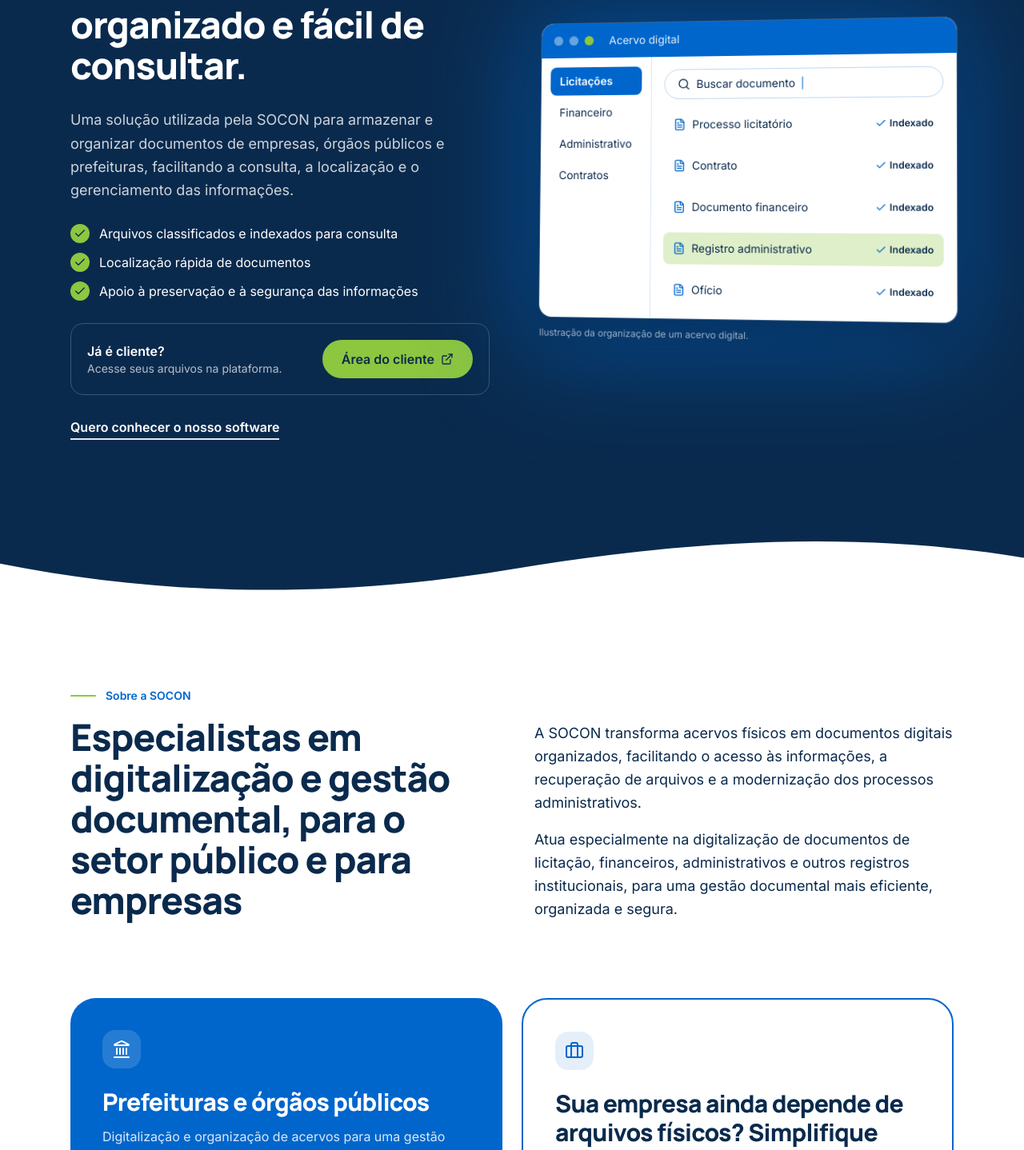
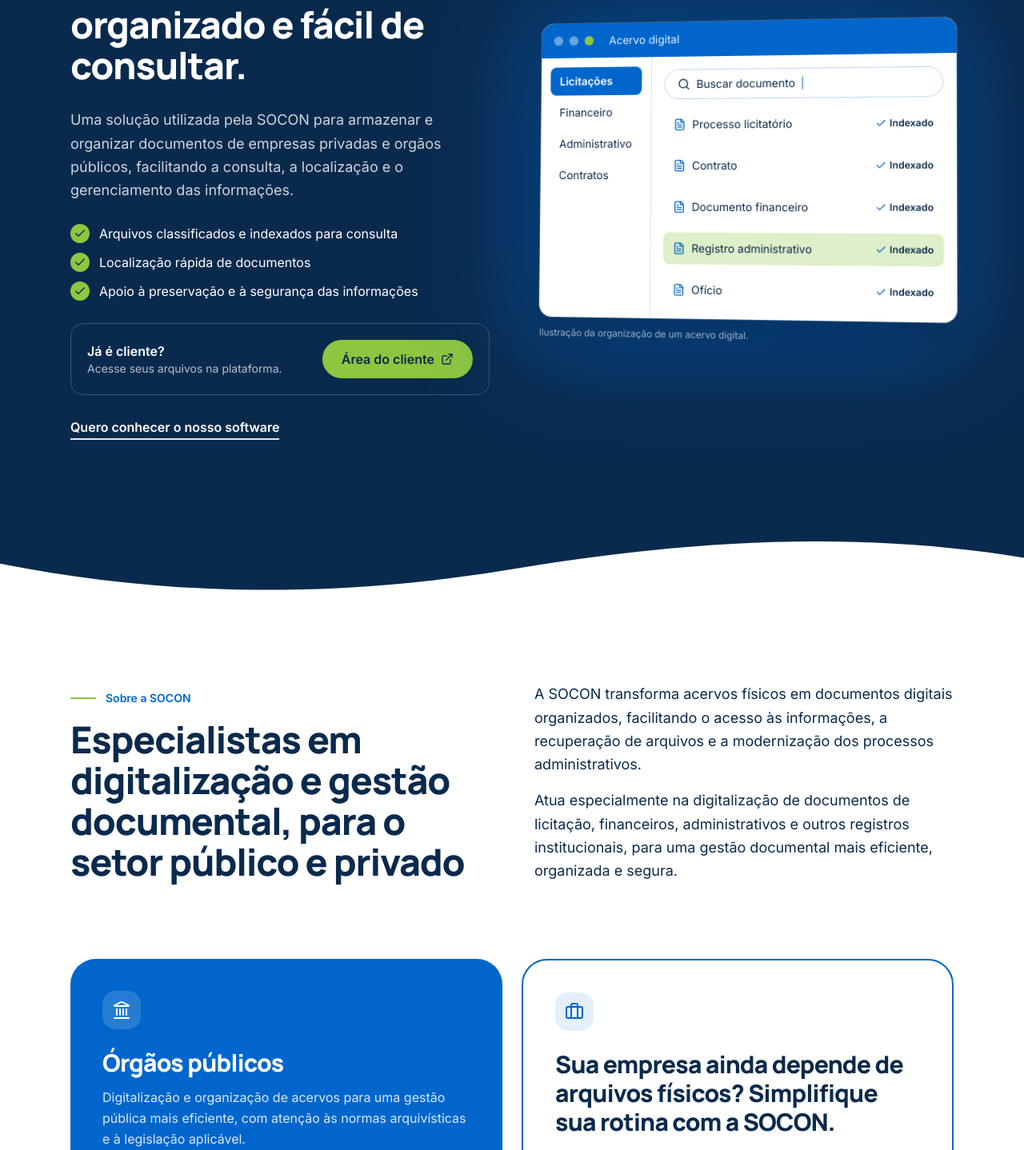
Before and after one commit to Guilima1700/Socon, a React (Vite) app: page / in a window 1280 px wide. Shown: the part 3124-4562 px from the top of the page at 80% size. Built offline with nearby package versions, Linux system fonts and the light colour scheme.

Commit message:
Atualização provavelmente final

```diff
--- a/src/components/sections/About.tsx
+++ b/src/components/sections/About.tsx
@@ -40,7 +40,7 @@ export function About() {
         <div className="grid lg:grid-cols-2 gap-8 lg:gap-14 items-end">
           <Reveal>
             <Eyebrow>Sobre a SOCON</Eyebrow>
-            <h2 className="t-h2">Especialistas em digitalização e gestão documental, para o setor público e para empresas</h2>
+            <h2 className="t-h2">Especialistas em digitalização e gestão documental, para o setor público e privado</h2>
           </Reveal>
           <Reveal delay={0.1} className="space-y-4 text-lg text-ink/75 leading-relaxed">
             <p>A SOCON transforma acervos físicos em documentos digitais organizados, facilitando o acesso às informações, a recuperação de arquivos e a modernização dos processos administrativos.</p>
@@ -53,7 +53,7 @@ export function About() {
             <div className="on-brand relative isolate overflow-hidden flex flex-col w-full rounded-[2rem] bg-brand text-white p-7 sm:p-10">
               <div aria-hidden className="drift absolute -right-20 -bottom-24 -z-10 w-72 h-72 rounded-full border-[3rem] border-white/10" />
               <span className="w-12 h-12 rounded-2xl bg-white/15 grid place-items-center"><Landmark className="w-6 h-6" aria-hidden /></span>
-              <h3 className="mt-6 text-2xl sm:text-3xl font-extrabold tracking-tight">Prefeituras e órgãos públicos</h3>
+              <h3 className="mt-6 text-2xl sm:text-3xl font-extrabold tracking-tight">Órgãos públicos</h3>
               <p className="mt-3 text-white/85 leading-relaxed">Digitalização e organização de acervos para uma gestão pública mais eficiente, com atenção às normas arquivísticas e à legislação aplicável.</p>
               <ul className="mt-6 flex flex-wrap gap-2">
                 {PUBLIC_AUDIENCE.map((a) => (
--- a/src/components/sections/GedKaisen.tsx
+++ b/src/components/sections/GedKaisen.tsx
@@ -43,7 +43,7 @@ export function GedKaisen() {
         <Reveal className="space-y-7">
           <span className="inline-flex items-center gap-2 text-sm text-white/80"><span className="w-2 h-2 rounded-full bg-leaf" />Nosso software de armazenamento</span>
           <h2 className="t-h2">Seu acervo documental organizado e fácil de consultar.</h2>
-          <p className="text-lg text-white/80 leading-relaxed">Uma solução utilizada pela SOCON para armazenar e organizar documentos de empresas, órgãos públicos e prefeituras, facilitando a consulta, a localização e o gerenciamento das informações.</p>
+          <p className="text-lg text-white/80 leading-relaxed">Uma solução utilizada pela SOCON para armazenar e organizar documentos de empresas privadas e orgãos públicos, facilitando a consulta, a localização e o gerenciamento das informações.</p>
           <ul className="space-y-3">
             {POINTS.map((p) => (
               <li key={p} className="flex items-center gap-3"><span className="w-6 h-6 rounded-full bg-leaf grid place-items-center shrink-0"><Check className="w-4 h-4 text-ink" aria-hidden /></span>{p}</li>
```
